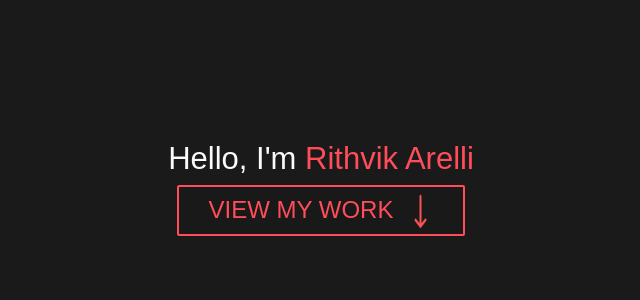
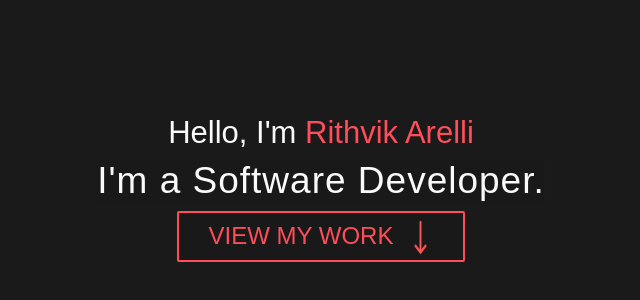
Before and after one commit to rithvik23-root/portfolio, a React (Create React App) app: page / in a window 1280 px wide. Shown: the part 212-512 px from the top of the page, without its empty margins (319-959 px from the left). Built offline with nearby package versions, Linux system fonts and the light colour scheme.

Commit message:
changed main heading

```diff
--- a/src/components/Footer.js
+++ b/src/components/Footer.js
@@ -10,7 +10,6 @@ export default function FooterComponent() {
 
           <a href="https://github.com/rithvik23-root" rel="noreferrer" target="_blank"><img src="/github.png" className="git_img" alt="git"/></a>
           <a href="https://www.instagram.com/_rithvik23_/" rel="noreferrer" target="_blank"><img src="/instagram.png" className="git_img" alt="git"/></a>
-          <a href="https://www.linkedin.com/in/rithvikarelli" rel="noreferrer" target="_blank"><img src="/linkedin.png" className="git_img" alt="git"/></a>
 
 
       </div>
--- a/src/components/HomeComponent.js
+++ b/src/components/HomeComponent.js
@@ -54,6 +54,7 @@ export default function HomeComponent() {
           <h1 className="mainName">
             Hello, I'm <span className="name">Rithvik Arelli</span>
           </h1>
+          <h2 className="headingLine">I'm a Software Developer.</h2>
           <button className="heading-cta heading-bt" onClick={handleScroll}>
             VIEW MY WORK
             <img
--- a/src/components/SkillsCard.js
+++ b/src/components/SkillsCard.js
@@ -8,7 +8,7 @@ export default function SkillsCard({ skill, delay }) {
   useEffect(() => {
     const timer = setTimeout(() => {
       setVisible(true);
-    }, delay+200);
+    }, delay+500);
     return () => clearTimeout(timer);
   }, [delay]);
   return (
--- a/src/styles/about.css
+++ b/src/styles/about.css
@@ -26,8 +26,7 @@
   align-items: center;
   width: 75%;
   max-width: 400px;
-  height: 400px;
-  border-radius: 50%;
+  border-radius: 20%;
   overflow: hidden;
   border: 4px solid white;
   box-shadow: 0 4px 8px rgba(0, 0, 0, 0.1);
@@ -38,7 +37,7 @@
 }
 .profile_para {
   opacity: 0;
-  animation: fadeInUp 1s ease-in-out forwards;
+  animation: fadeInUp 2s ease forwards;
 }
 
 .profile_para {
--- a/src/styles/home.css
+++ b/src/styles/home.css
@@ -54,6 +54,41 @@ body {
 }
 .mainName {
   font-size: 31px;
+  font-weight: 400;
+  animation-duration: 1.4s;
+  animation-timing-function: cubic-bezier(0.21, 1.11, 0.81, 0.99);
+  animation-name: moveInLeft;
+}
+@keyframes moveInLeft {
+  0% {
+    opacity: 0;
+    transform: translateX(-10rem);
+  }
+  100% {
+    opacity: 1;
+    transform: translateX(0);
+  }
+}
+.headingLine {
+  font-size: 37px;
+  background-color: rgba(26, 26, 26, 0.25);
+  animation-duration: 1.4s;
+  animation-timing-function: cubic-bezier(0.21, 1.11, 0.81, 0.99);
+  letter-spacing: 1px;
+  font-weight: 400;
+}
+.headingLine {
+  animation-name: moveInRight;
+}
+@keyframes moveInRight {
+  0% {
+    opacity: 0;
+    transform: translateX(10rem);
+  }
+  100% {
+    opacity: 1;
+    transform: translateX(0);
+  }
 }
 .name {
   color: #ff4d5a;
```
